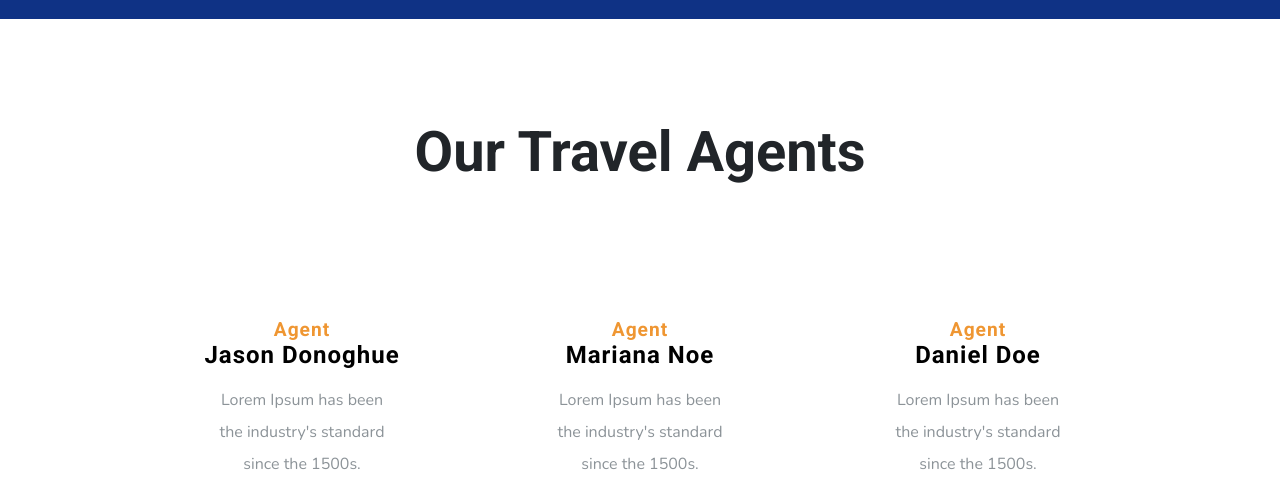
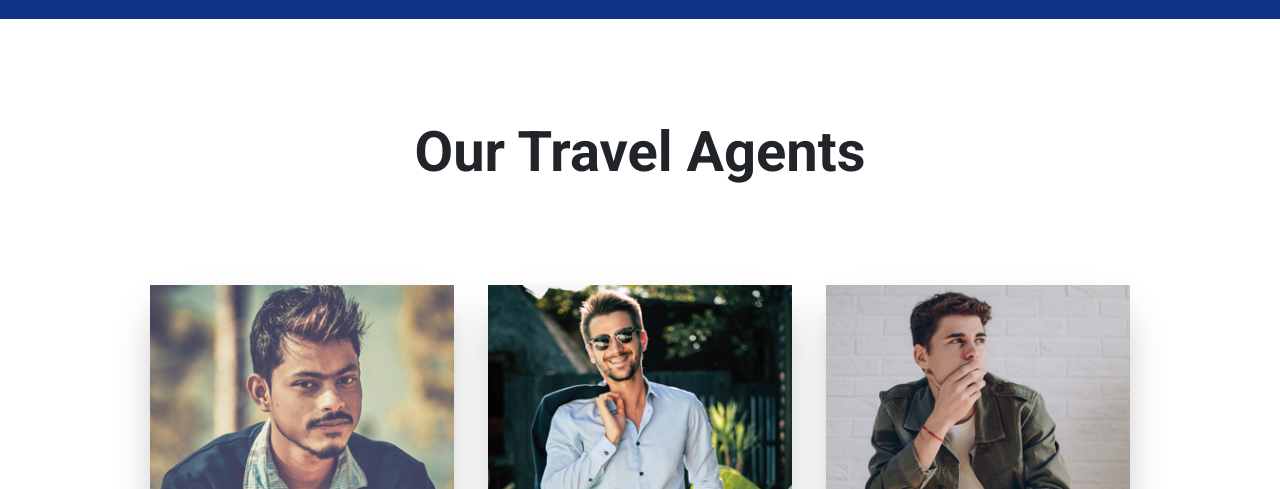
Before and after one commit to JRzankowski/project-Camping, a plain HTML site: page index.html in a window 1280 px wide. Shown: the part 2540-3029 px from the top of the page. Drawn offline with nearby package versions, Linux system fonts and the light colour scheme; the site is published under a folder, as on GitHub Pages, so addresses that start at the root find nothing.

Commit message:
team section - images fix

```diff
--- a/index.html
+++ b/index.html
@@ -140,7 +140,7 @@
         <div class="team-container">
             <div class="team-member">
                 <div class="member-photo">
-                    <img src="/images/team.jpg" alt="">
+                    <img src="images/team.jpg" alt="">
                 </div>
                 <h3>Agent</h3>
                 <h2>Jason Donoghue</h2>
@@ -156,7 +156,7 @@
             </div>
             <div class="team-member">
                 <div class="member-photo">
-                    <img src="/images/team1.jpg" alt="">
+                    <img src="images/team1.jpg" alt="">
                 </div>
                 <h3>Agent</h3>
                 <h2>Mariana Noe</h2>
@@ -171,7 +171,7 @@
             </div>
             <div class="team-member">
                 <div class="member-photo">
-                    <img src="/images/team2.jpg" alt="">
+                    <img src="images/team2.jpg" alt="">
                 </div>
                 <h3>Agent</h3>
                 <h2>Daniel Doe</h2>
```
